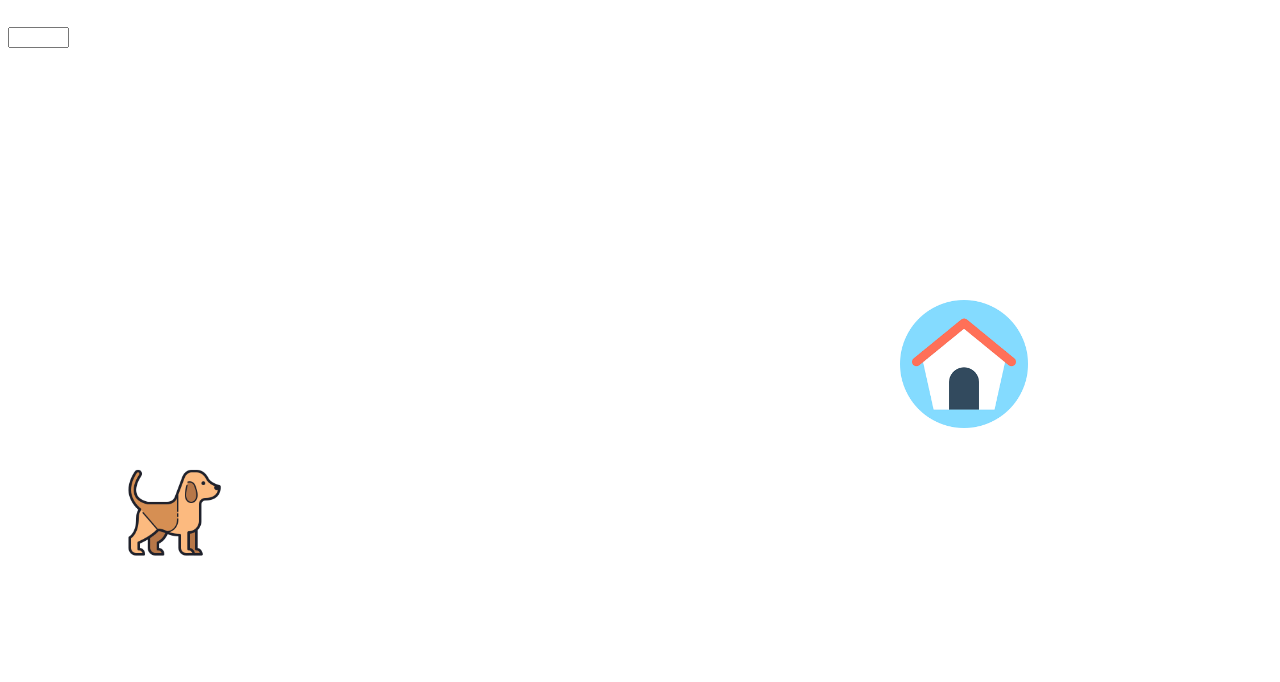
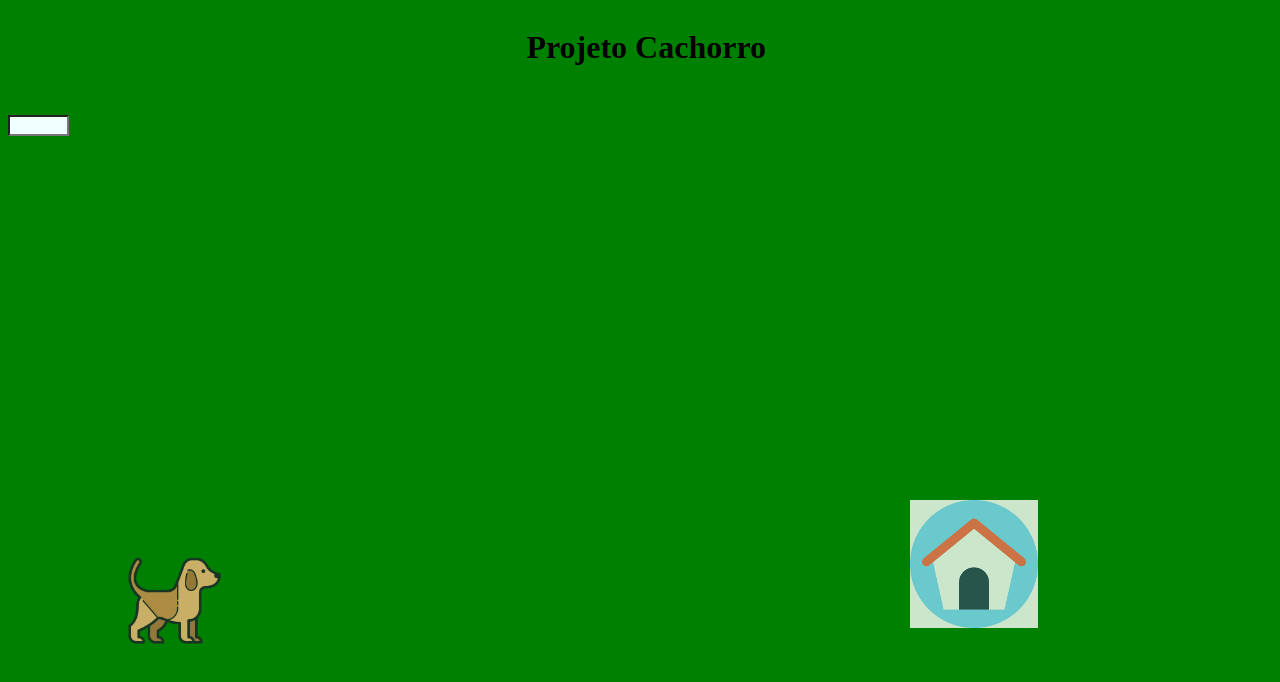
Before and after one commit to Ramon-Barbosa-Bouzon/projeto_cachorro, a plain HTML site: page projeto_cachorro/index.html in a window 1280 px wide. Drawn offline with nearby package versions, Linux system fonts and the light colour scheme.

Commit message:
Alterado a cor do fundo e titulo adicionado

```diff
--- a/projeto_cachorro/css/estilo.css
+++ b/projeto_cachorro/css/estilo.css
@@ -2,17 +2,32 @@
 	width: 8em;
 	margin-top: 400px;
 	margin-left: 100px;
+	opacity: 0.8;
 }
 
 #casa {
 	width: 8em;
 	position: absolute;
-	top: 300px;
-	left: 900px;
+	top: 500px;
+	left: 910px;
+	opacity: 0.8;
+
+}
+
+body{
+	background-color:green;
+	width: 90%;
+	height: 90%;
+
+}
+h1{
+	display: inline-block;
+	margin-left: 45%;
 }
 
 #campo {
 	width: 4em;
 	display: block;
 	margin-top: 2em;
+	background-color: azure;
 }
--- a/projeto_cachorro/index.html
+++ b/projeto_cachorro/index.html
@@ -5,6 +5,7 @@
 	<link rel="stylesheet" type="text/css" href="css/estilo.css">
 </head>
 <body>
+    <h1>Projeto Cachorro</h1>
 
 	<input type="text" id="campo">
 
```
